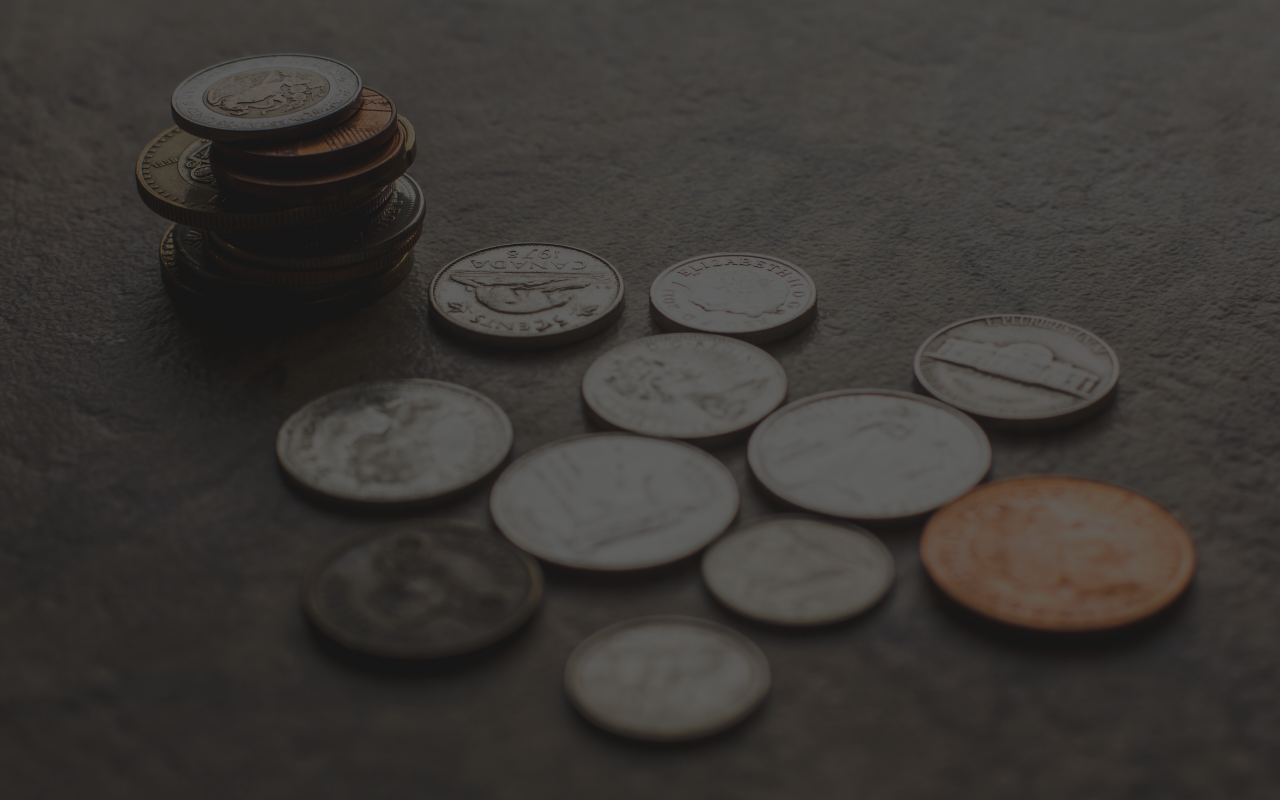
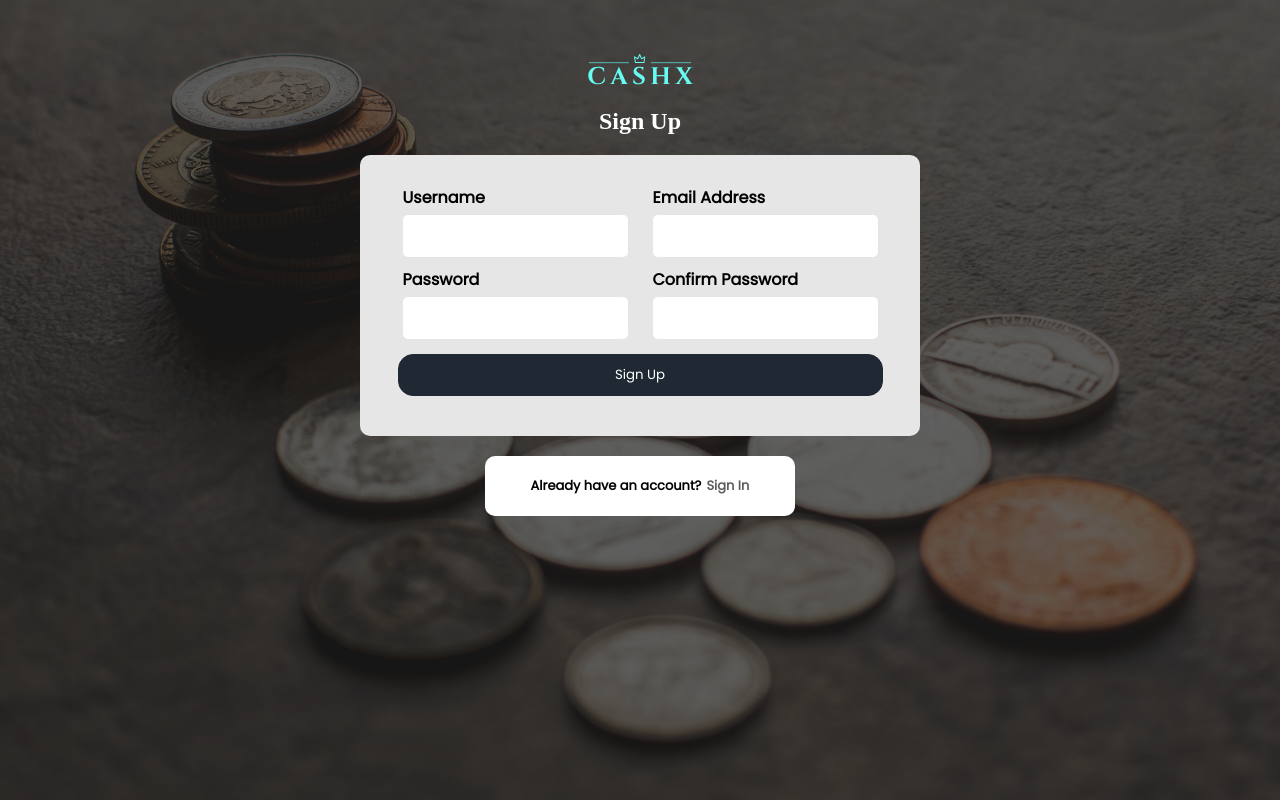
Before and after one commit to musangisilvia/cashx, a React (Create React App) app in the folder frontend/: page /signup in a window 1280 px wide. Built offline with nearby package versions, Linux system fonts and the light colour scheme.

Commit message:
create a signup page, dynamic header and footer

```diff
--- a/frontend/src/components/FormFooter.js
+++ b/frontend/src/components/FormFooter.js
@@ -3,12 +3,12 @@ import { Link } from 'react-router-dom'
 import '../styles/FormFooter.css'
 
 
-function FormFooter() {
+function FormFooter(props) {
     return (
         <div className="formfooter">
-            <h4>New to CashX?
-            <span><Link to="/signup">
-                         Create an account
+            <h4>{props.acc}
+            <span><Link to={props.link}>
+                         {props.linkmsg}
                     </Link>
             </span></h4>
         </div>
--- a/frontend/src/components/FormHeader.js
+++ b/frontend/src/components/FormHeader.js
@@ -1,12 +1,15 @@
-import React from 'react'
+import React from 'react';
+import { Link } from 'react-router-dom';
 import { ReactComponent as Logo } from '../images/Logo.svg';
-import '../styles/FormHeader.css'
+import '../styles/FormHeader.css';
 
-function FormHeader() {
+function FormHeader(props) {
     return (
         <div className="formHeader">
-            <Logo />
-            <h2>Sign In</h2>
+            <Link to="/">
+                <Logo />
+            </Link>
+            <h2>{props.title}</h2>
         </div>
     )
 }
--- /dev/null
+++ b/frontend/src/components/SignupForm.js
@@ -0,0 +1,34 @@
+import React from 'react'
+import '../styles/SignupForm.css'
+
+function SignupForm() {
+    return (
+        <div>
+            <form className="signup">
+                <div className="form-group">
+                    <label for="username">Username</label> <br/>
+                    <input type="text" name="username"/>
+                </div>
+
+                <div className="form-group">
+                    <label for="email">Email Address</label> <br/>
+                    <input type="email" name="email"/>
+                </div>
+
+                <div className="form-group">
+                    <label for="password">Password</label> <br/>
+                    <input type="password" name="password"/>
+                </div>
+
+                <div className="form-group">
+                    <label for="cpassword">Confirm Password</label> <br/>
+                    <input type="password" name="cpassword"/>
+                </div>
+
+                <button type="submit">Sign Up</button>
+            </form>
+        </div>
+    )
+}
+
+export default SignupForm
--- a/frontend/src/pages/LoginPage.js
+++ b/frontend/src/pages/LoginPage.js
@@ -6,9 +6,9 @@ import FormFooter from "../components/FormFooter";
 const LoginPage = () => {
   return (
     <div className="common loginpage">
-      <FormHeader />
+      <FormHeader title="Sign In"/>
       <LoginForm />
-      <FormFooter />
+      <FormFooter acc="New to CashX?" link="/signup" linkmsg="Create an Account"/>
     </div>
   );
 };
--- a/frontend/src/pages/SignupPage.js
+++ b/frontend/src/pages/SignupPage.js
@@ -1,5 +1,16 @@
+import FormFooter from '../components/FormFooter';
+import FormHeader from '../components/FormHeader';
+import SignupForm from '../components/SignupForm';
+
+
 const SignupPage = () => {
-  return <div className="common"></div>;
+  return (
+    <div className="common">
+      <FormHeader title="Sign Up"/>
+      <SignupForm />
+      <FormFooter acc="Already have an account?" link="/login" linkmsg="Sign In"/>
+    </div>
+  );
 };
 
 export default SignupPage;
--- /dev/null
+++ b/frontend/src/styles/SignupForm.css
@@ -0,0 +1,42 @@
+.signup {
+    display: flex;
+    flex-wrap: wrap;
+    background-color: #e6e6e6;
+    width: 500px;
+    margin: 0 auto;
+    padding: 30px;
+    border-radius: 10px;
+    font-family: 'Poppins', sans-serif;
+}
+
+.signup .form-group {
+    width: 45%;
+    margin: auto;
+}
+
+.signup label {
+    font-size: 16px;
+    font-weight: bold;
+    margin-bottom: 10px;
+}
+
+.signup input {
+    width: 95%;
+    height: 30px;
+    padding: 6px;
+    margin: 5px auto 10px;
+    border-radius: 5px;
+    border: none;
+    font-size: medium;
+}
+
+.signup button {
+    border: 1px solid #1f2833;
+    width: 97%;
+    padding: 10px;
+    margin: 5px auto 10px;
+    border-radius: 15px;
+    color: white;
+    background-color: #1f2833;
+    font-family: 'Poppins', sans-serif;
+}
```
